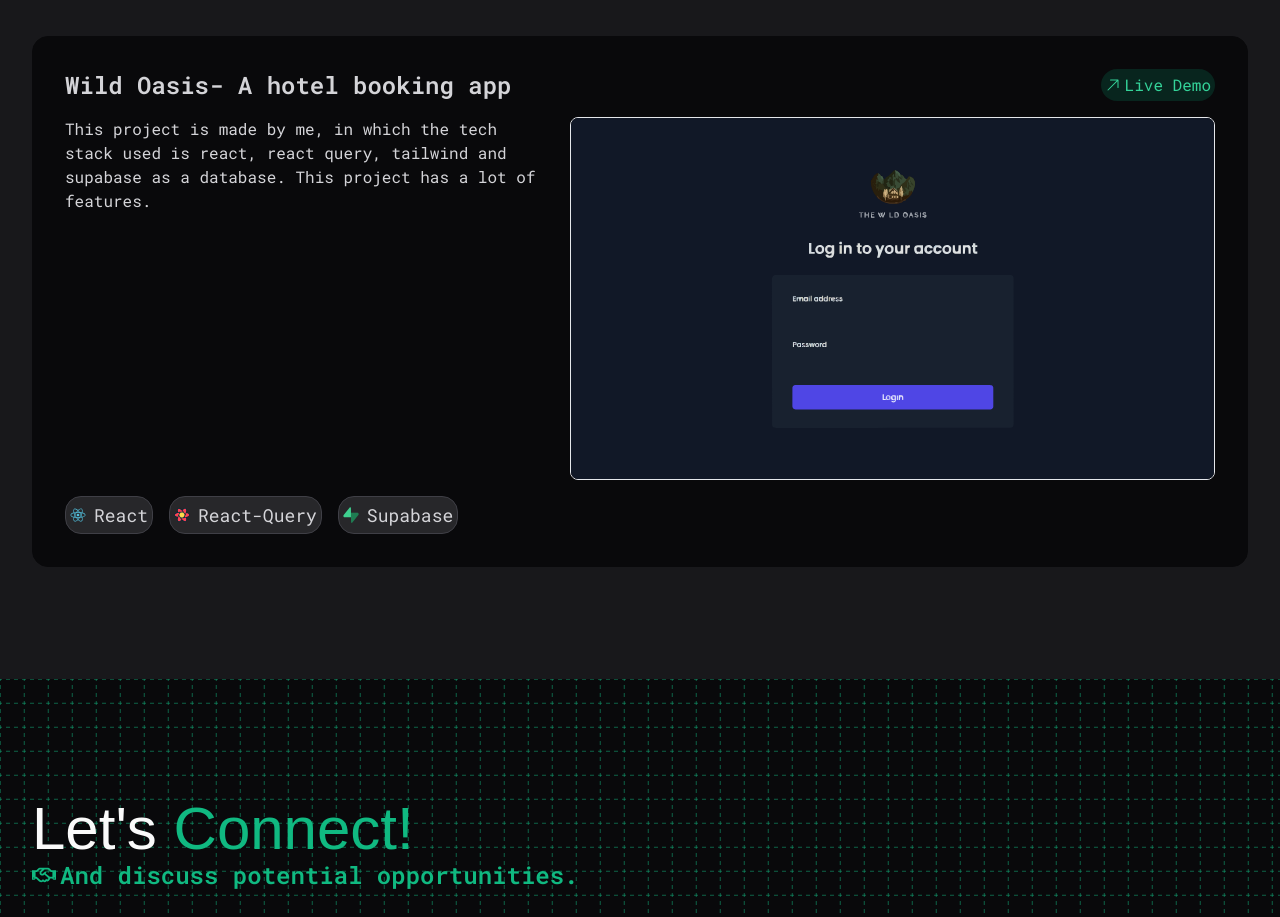
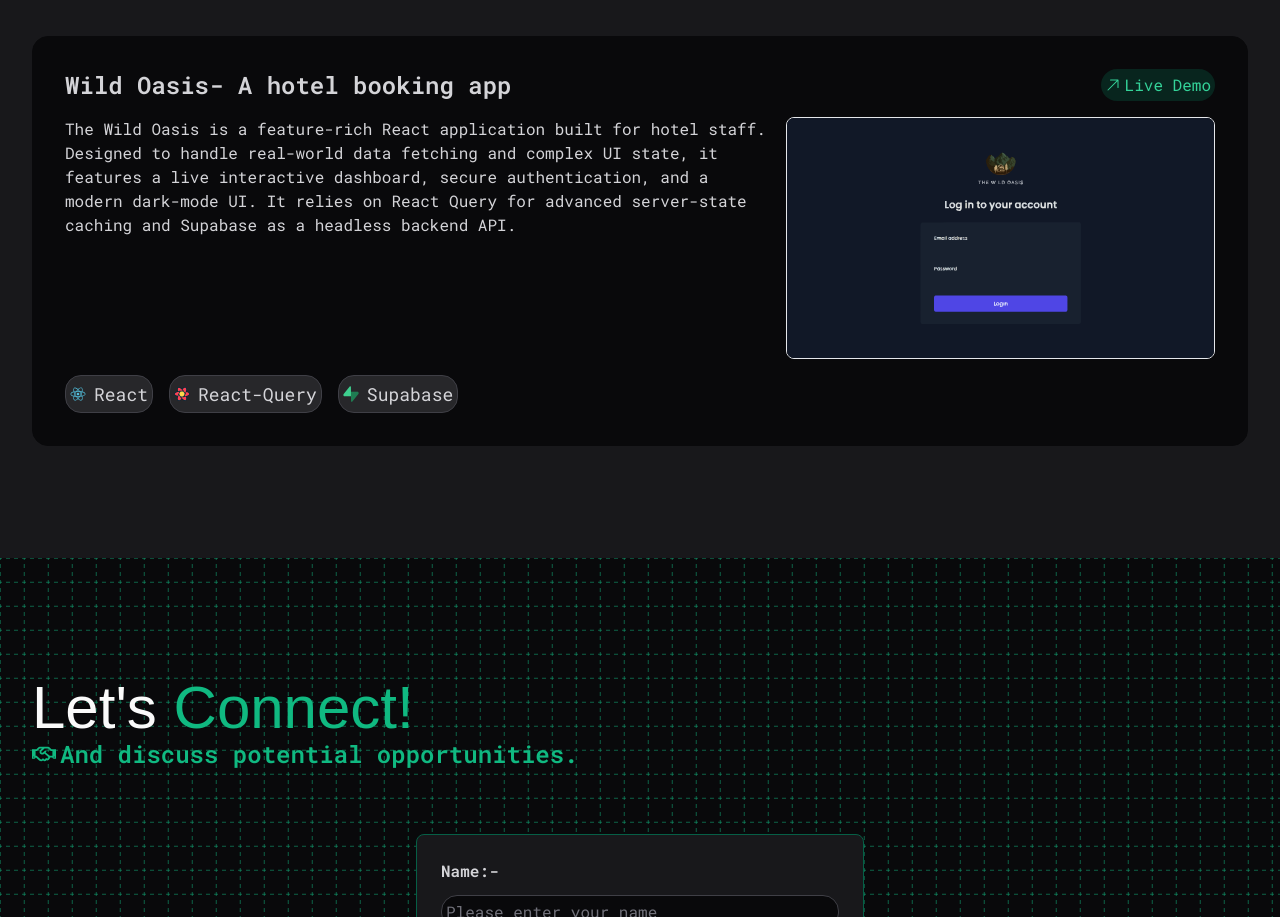
Before and after one commit to Shatayu25/portfolio_sd, a React (Vite) app: page / in a window 1280 px wide. Shown: the part 1870-2787 px from the top of the page. Built offline with nearby package versions, Linux system fonts and the light colour scheme; a web font is replaced by a local one.

Commit message:
Fourteenth Commit

```diff
--- a/src/components/ConnectSection.jsx
+++ b/src/components/ConnectSection.jsx
@@ -1,5 +1,6 @@
 import { FaRegHandshake } from "react-icons/fa";
 import { IoIosSend } from "react-icons/io";
+
 import { useActiveSection } from "../contexts/ActiveSectionContext";
 
 import emailjs from "@emailjs/browser";
--- a/src/components/HeroSection.jsx
+++ b/src/components/HeroSection.jsx
@@ -1,6 +1,8 @@
 import { HiPlay } from "react-icons/hi2";
+
+import { useActiveSection } from "../contexts/ActiveSectionContext";
+
 import Anchor from "./Anchor";
-import { useActiveSection } from "../contexts/ActiveSectionContext";
 
 function HeroSection() {
   const { homeRef } = useActiveSection();
--- a/src/components/ProjectSection.jsx
+++ b/src/components/ProjectSection.jsx
@@ -1,6 +1,8 @@
 import { useActiveSection } from "../contexts/ActiveSectionContext";
+
+import { projectsData } from "./projectsData";
+
 import ProjectInfo from "./ProjectInfo";
-import { projectsData } from "./projectsData";
 
 function ProjectSection() {
   const { workRef } = useActiveSection();
--- a/src/components/projectsData.js
+++ b/src/components/projectsData.js
@@ -3,7 +3,7 @@
     title: "Wild Oasis- A hotel booking app",
     link: "https://the-wild-oasis-sd.vercel.app/",
     description:
-      "This project is made by me, in which the tech stack used is react, react query, tailwind and supabase as a database. This project has a lot of features.",
+      "The Wild Oasis is a feature-rich React application built for hotel staff. Designed to handle real-world data fetching and complex UI state, it features a live interactive dashboard, secure authentication, and a modern dark-mode UI. It relies on React Query for advanced server-state caching and Supabase as a headless backend API.",
     projectImg: "./project_img.svg",
     techStack: [
       { img: "./react_logo.svg", alt: "react_logo", name: "React" },
```
